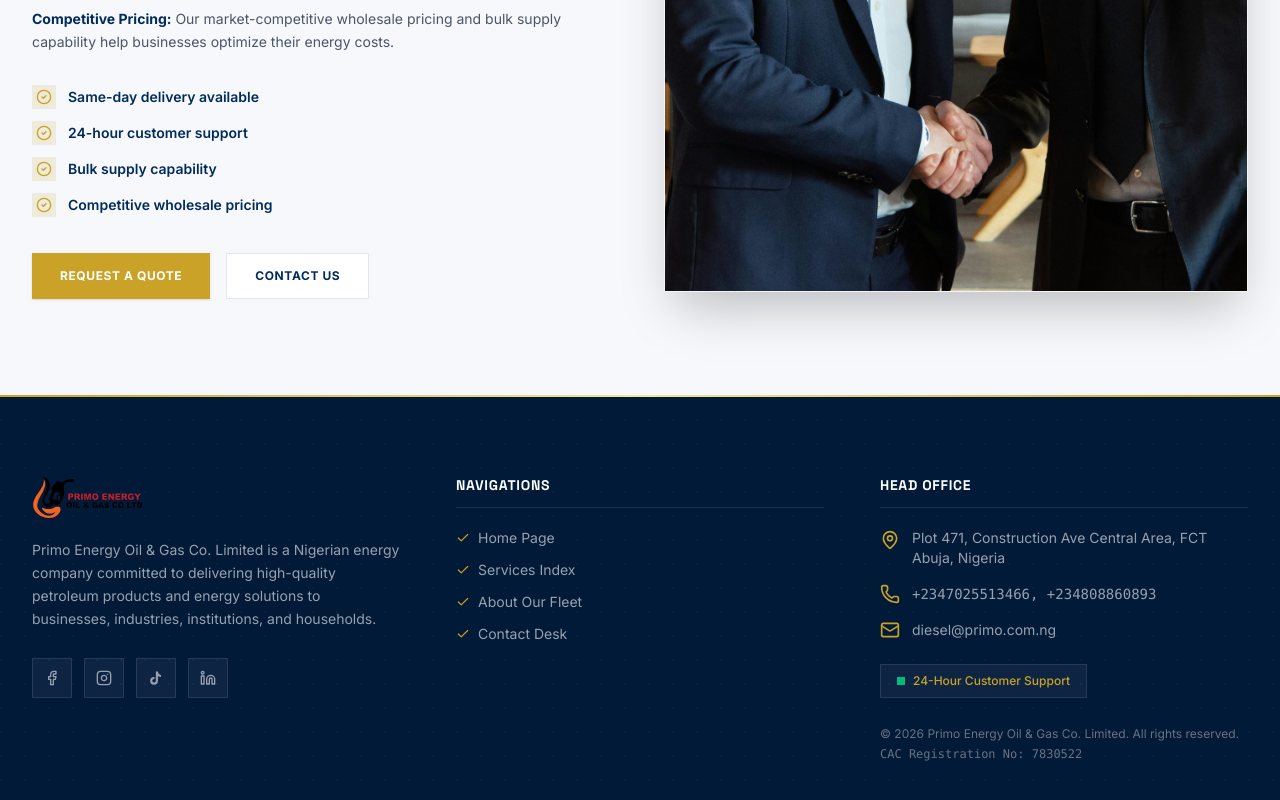
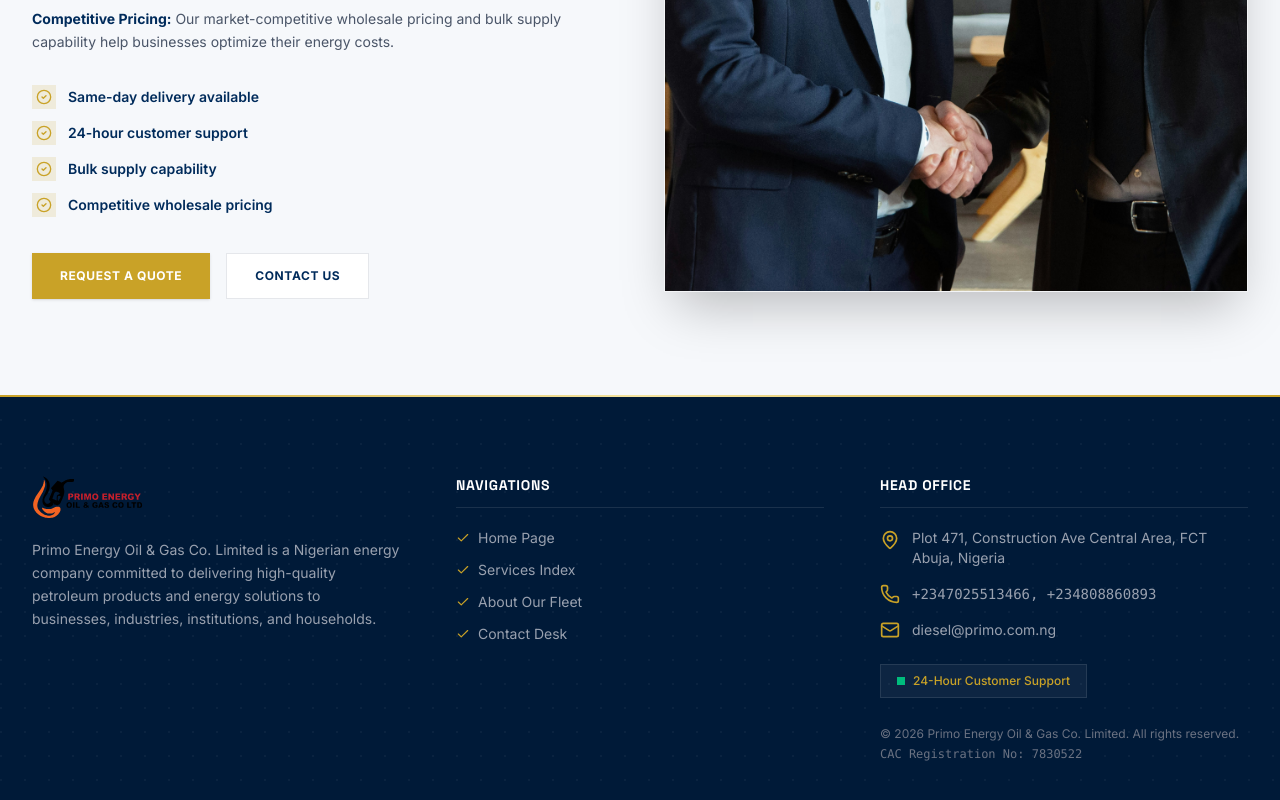
Before and after one commit to Jessic-asomugha/primo-tweak, a React (Vite) app: page / in a window 1280 px wide. Shown: the part 5277-6077 px from the top of the page. Built offline with nearby package versions, Linux system fonts and the light colour scheme.

Commit message:
removed ded social media links and built the project

```diff
--- a/src/components/Footer.tsx
+++ b/src/components/Footer.tsx
@@ -44,20 +44,6 @@
               Primo Energy Oil &amp; Gas Co. Limited is a Nigerian energy company committed to delivering high-quality petroleum products and energy solutions to businesses, industries, institutions, and households.
             </p>
 
-            <div className="flex items-center gap-3 pt-2">
-              <a href="https://facebook.com/PrimoEnergyOilandGas" target="_blank" rel="noopener noreferrer" aria-label="Primo Energy on Facebook" className="h-10 w-10 bg-white/5 border border-white/10 flex items-center justify-center text-gray-400 hover:text-brand-accent hover:border-brand-accent/30 hover:-translate-y-0.5 transition-all">
-                <Facebook className="h-4 w-4" />
-              </a>
-              <a href="https://instagram.com/primoenergyoilandgas" target="_blank" rel="noopener noreferrer" aria-label="Primo Energy on Instagram" className="h-10 w-10 bg-white/5 border border-white/10 flex items-center justify-center text-gray-400 hover:text-brand-accent hover:border-brand-accent/30 hover:-translate-y-0.5 transition-all">
-                <Instagram className="h-4 w-4" />
-              </a>
-              <a href="https://tiktok.com/@primoenergy20" target="_blank" rel="noopener noreferrer" aria-label="Primo Energy on TikTok" className="h-10 w-10 bg-white/5 border border-white/10 flex items-center justify-center text-gray-400 hover:text-brand-accent hover:border-brand-accent/30 hover:-translate-y-0.5 transition-all">
-                <TikTokIcon className="h-4 w-4" />
-              </a>
-              <a href="https://linkedin.com/company/primo-energy-oil-gas-co-limited" target="_blank" rel="noopener noreferrer" aria-label="Primo Energy on LinkedIn" className="h-10 w-10 bg-white/5 border border-white/10 flex items-center justify-center text-gray-400 hover:text-brand-accent hover:border-brand-accent/30 hover:-translate-y-0.5 transition-all">
-                <Linkedin className="h-4 w-4" />
-              </a>
-            </div>
           </div>
 
 
```
